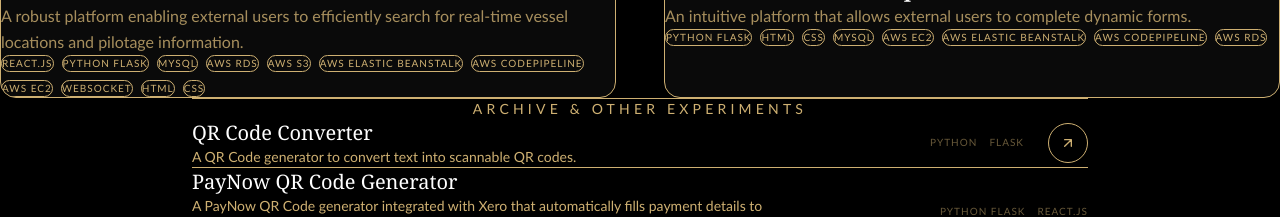
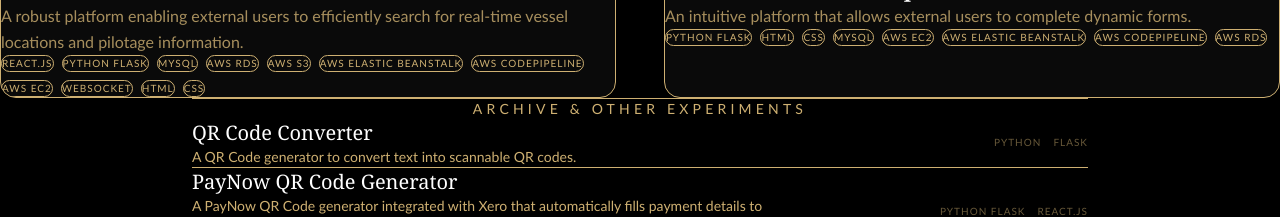
Before and after one commit to Joelkohym/personalPortfolio, a Next.js app: page / in a window 1280 px wide. Shown: the part 2640-2857 px from the top of the page. Built offline with nearby package versions, Linux system fonts and the light colour scheme.

Commit message:
edit site-config 3

```diff
--- a/src/data/site-config.ts
+++ b/src/data/site-config.ts
@@ -98,7 +98,6 @@ export const projects: Project[] = [
 		title: "QR Code Converter",
 		description: "A QR Code generator to convert text into scannable QR codes.",
 		tags: ["Python", "Flask", "Docker", "ThingWorx", "Rancher", "GitLab"],
-		repoUrl: "https://gitlab.com/joelkohym/qr-code-converter",
 	},
 	{
 		title: "PayNow QR Code Generator",
```
